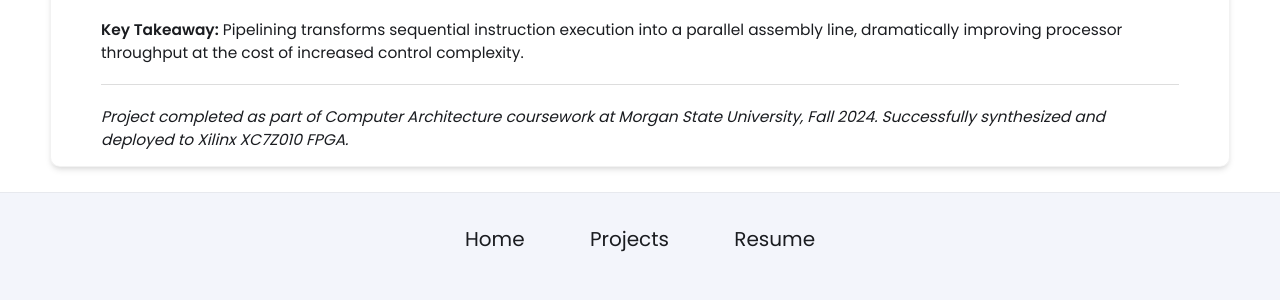
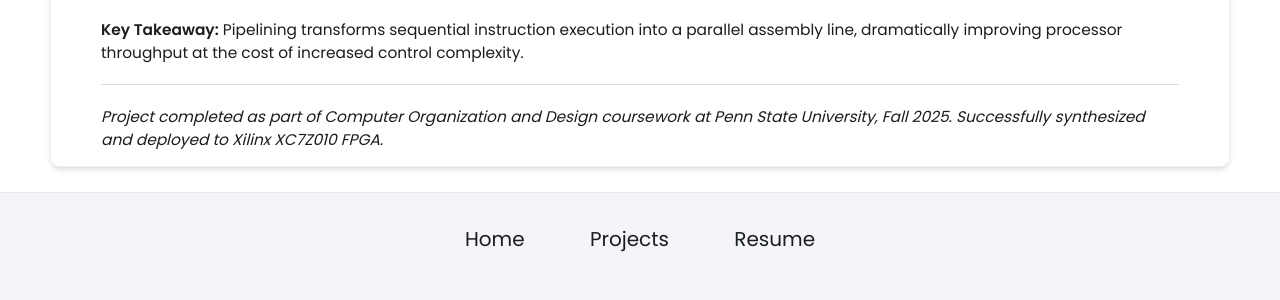
Before and after one commit to jdfrancis28-ee/jdfrancis28-ee.github.io, a Jekyll site: the page built from _projects/Pipelined-MIPS-CPU/index.md, in a window 1280 px wide and 900 px high, scrolled down 10655 px. Shown: the part 558-858 px from the top of the window. Built offline with Jekyll 4.4.1, drawn with Linux system fonts in a browser that asks for light colours.

Commit message:
Update index.md

```diff
--- a/_projects/Pipelined-MIPS-CPU/index.md
+++ b/_projects/Pipelined-MIPS-CPU/index.md
@@ -546,4 +546,4 @@ The combination of forwarding and selective stalling achieves near-ideal pipelin
 
 ---
 
-*Project completed as part of Computer Architecture coursework at Morgan State University, Fall 2024. Successfully synthesized and deployed to Xilinx XC7Z010 FPGA.*
+*Project completed as part of Computer Organization and Design coursework at Penn State University, Fall 2025. Successfully synthesized and deployed to Xilinx XC7Z010 FPGA.*
```
